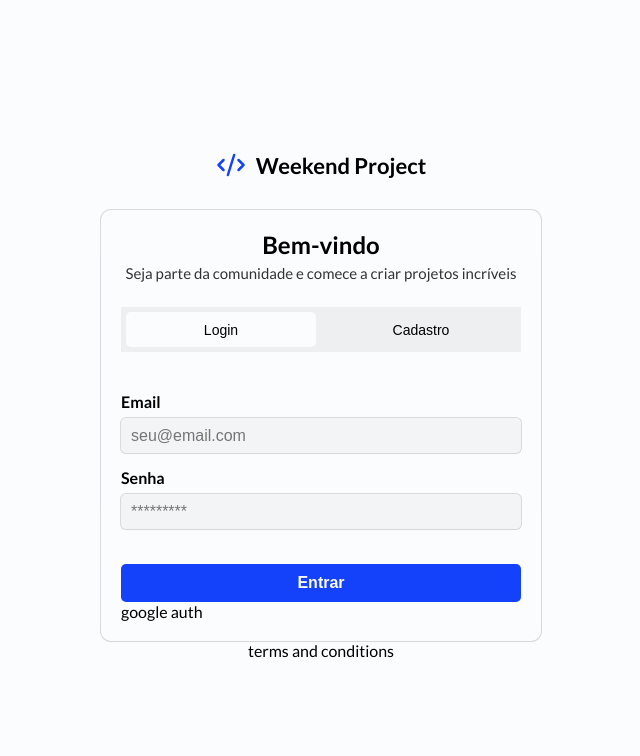
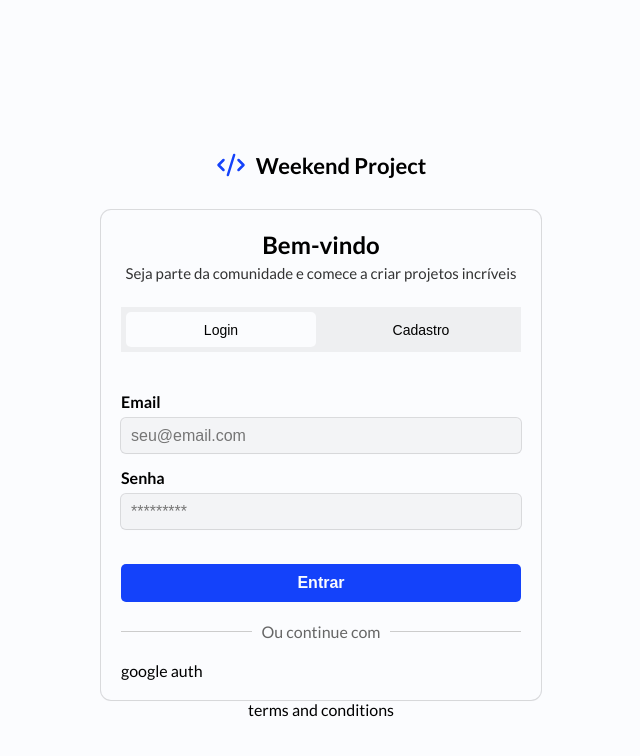
Before and after one commit to luketeeeeee/wknd-projects-front, a React (Vite) app: page /auth in a window 1280 px wide. Shown: the top 756 px of the page, without its empty margins (319-959 px from the left). Built offline with nearby package versions, Linux system fonts and the light colour scheme.

Commit message:
create the forms divider

```diff
--- a/src/pages/Auth/AuthPage.module.css
+++ b/src/pages/Auth/AuthPage.module.css
@@ -88,3 +88,31 @@
   display: flex;
   flex-direction: column;
 }
+
+.divider {
+  display: flex;
+  align-items: center;
+  text-align: center;
+  margin: 20px 0;
+}
+
+.divider::before,
+.divider::after {
+  content: "";
+  flex: 1;
+  border-bottom: 1px solid #ccc;
+}
+
+.divider::before {
+  margin-right: 10px;
+}
+
+.divider::after {
+  margin-left: 10px;
+}
+
+.divider span {
+  white-space: nowrap;
+  font-size: 16px;
+  color: #666;
+}
--- a/src/pages/Auth/AuthPage.tsx
+++ b/src/pages/Auth/AuthPage.tsx
@@ -39,6 +39,10 @@ export default function AuthPage() {
         <div className={styles.formsContainer}>
           {authModeSelector === "login" ? <Login /> : <Register />}
 
+          <div className={styles.divider}>
+            <span>Ou continue com</span>
+          </div>
+
           <div>google auth</div>
         </div>
       </div>
--- a/src/pages/Auth/Login.tsx
+++ b/src/pages/Auth/Login.tsx
@@ -1,6 +1,14 @@
+import { useState } from "react";
+
+import { LoginForm } from "./authForms.types";
 import styles from "./Login.module.css";
 
 export default function Login() {
+  const [loginForm, setLoginForm] = useState<LoginForm>({
+    email: "",
+    password: "",
+  });
+
   return (
     <div className={styles.loginContainer}>
       <div className={styles.field}>
--- /dev/null
+++ b/src/pages/Auth/authForms.types.ts
@@ -0,0 +1,6 @@
+export type LoginForm = {
+  email: string;
+  password: string;
+};
+
+/* export type RegisterForm = {}; */
--- a/src/pages/Home/Home.module.css
+++ b/src/pages/Home/Home.module.css
@@ -12,7 +12,7 @@
   font-weight: 900;
 }
 
-span:first-child {
+.titleMainText {
   color: var(--primary);
 }
 
--- a/src/pages/Home/Home.tsx
+++ b/src/pages/Home/Home.tsx
@@ -27,7 +27,8 @@ export default function Home() {
     <div>
       <div className={styles.mainSection}>
         <h1 className={styles.title}>
-          Encontre colegas para ajudar a <span>executar suas ideias</span>{" "}
+          Encontre colegas para ajudar a{" "}
+          <span className={styles.titleMainText}>executar suas ideias</span>{" "}
         </h1>
         <h3 className={styles.subtitle}>
           Monte uma equipe para executar as atividades das disciplinas ou tirar
```
